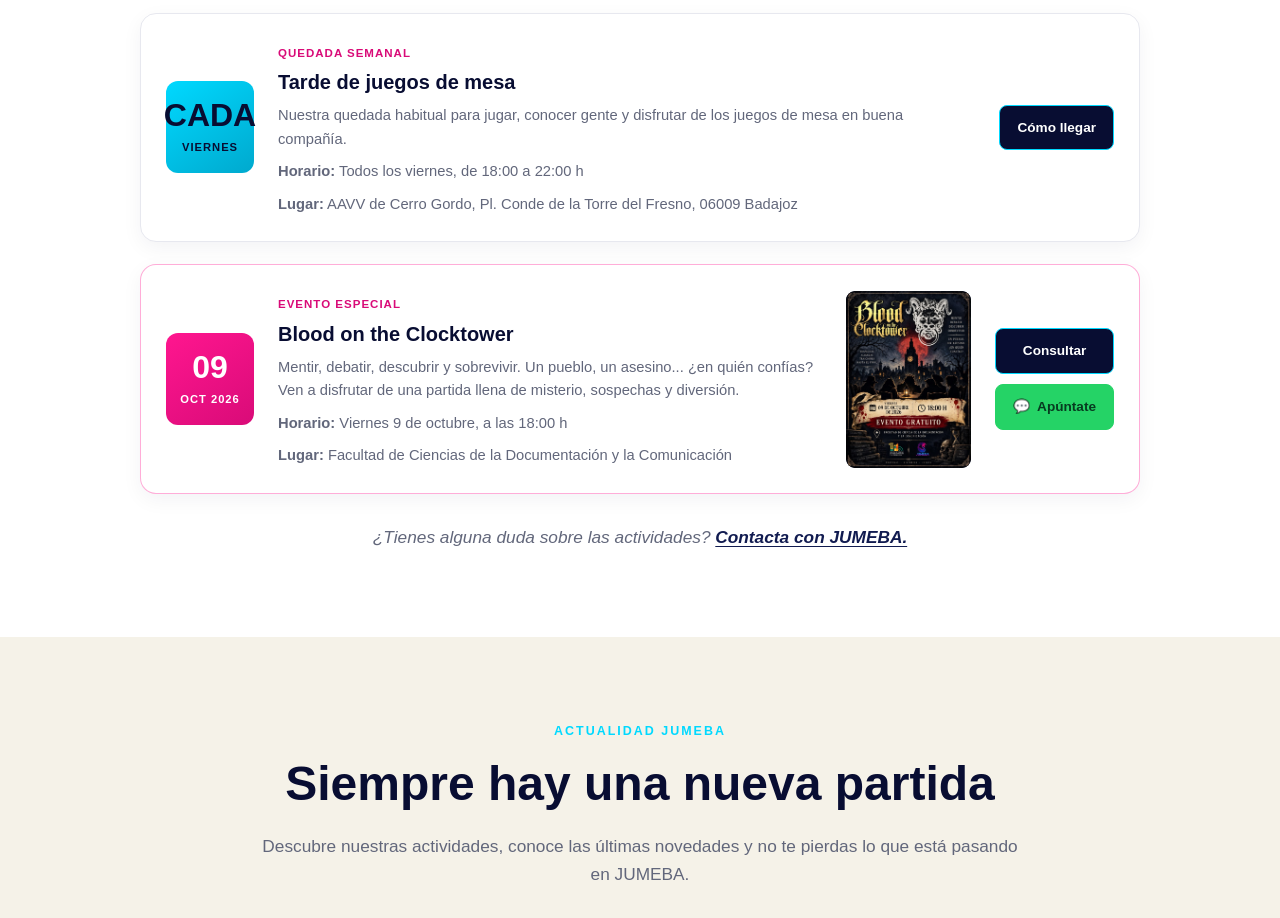
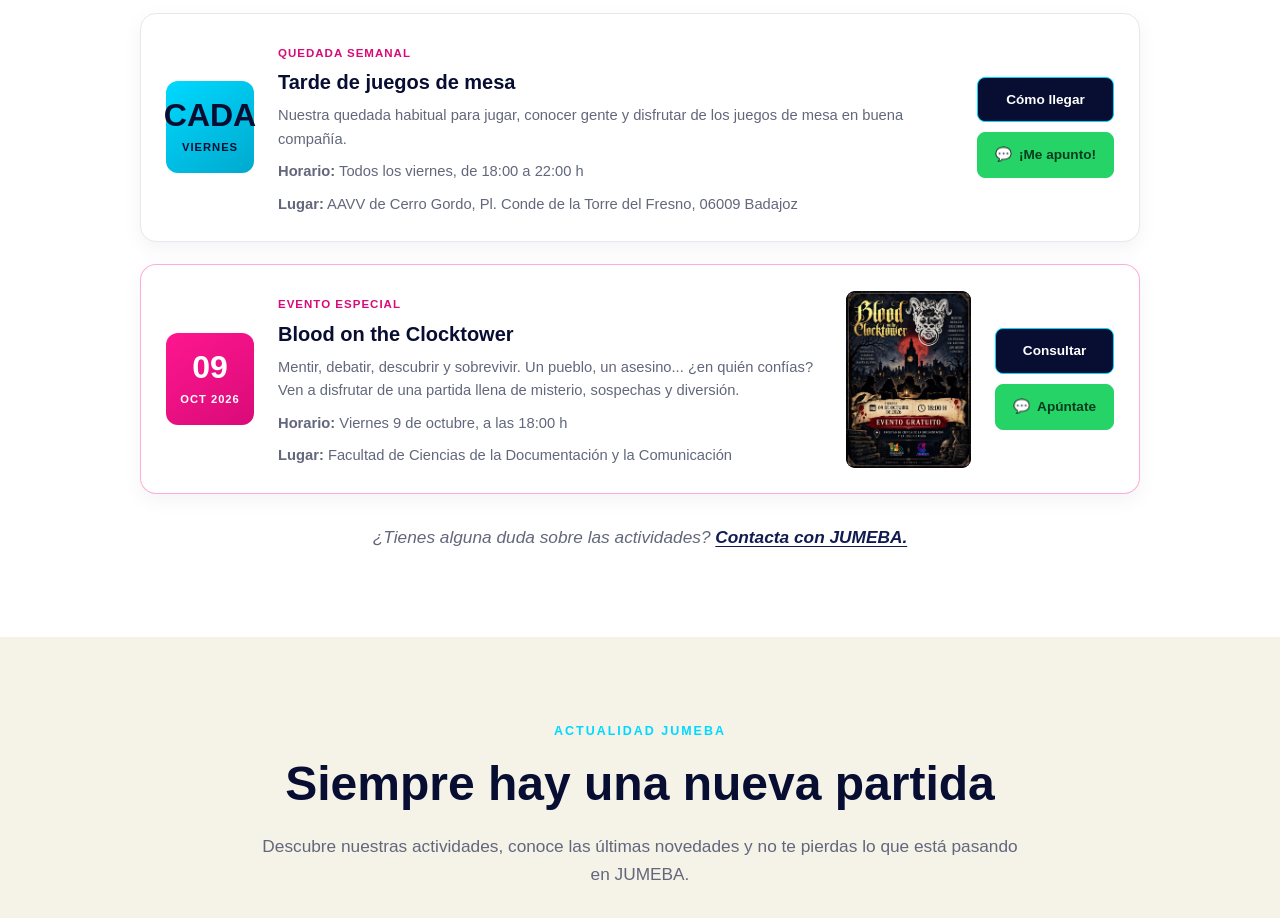
Before and after one commit to JUMEBA/Jumeba-web, a plain HTML site: page index.html in a window 1280 px wide. Shown: the part 2780-3698 px from the top of the page. Drawn offline with Linux system fonts and the light colour scheme.

Commit message:
añade botón Me apunto

```diff
--- a/index.html
+++ b/index.html
@@ -225,12 +225,21 @@
                 </p>
             </div>
 
+
 <div class="evento-accion">
     <a href="https://www.google.com/maps/search/?api=1&query=Pl.+Conde+de+la+Torre+del+Fresno%2C+06009+Badajoz"
        class="boton-evento"
        target="_blank"
        rel="noopener noreferrer">
         Cómo llegar
+    </a>
+
+    <a href="https://wa.me/34637318171?text=Hola%2C%20quiero%20apuntarme%20a%20una%20quedada%20de%20JUMEBA%20este%20viernes.%20%C2%BFMe%20pod%C3%A9is%20confirmar%20la%20informaci%C3%B3n%3F"
+       class="boton-evento boton-whatsapp"
+       target="_blank"
+       rel="noopener noreferrer">
+        <span aria-hidden="true">💬</span>
+        ¡Me apunto!
     </a>
 </div>
         </article>
```
Lines whose indentation alone changed are shown as unchanged.
